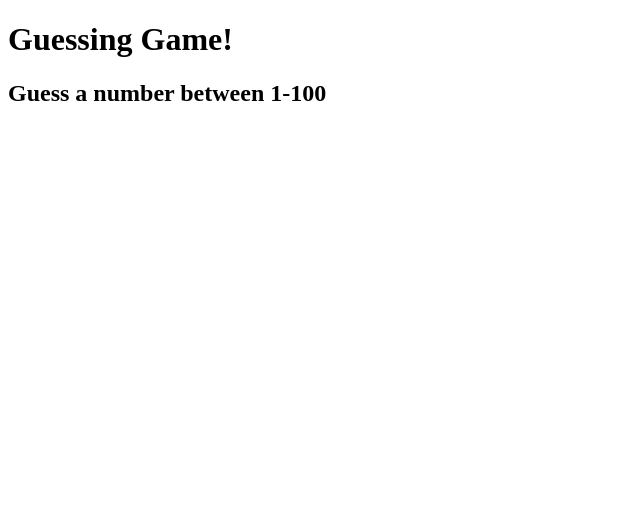
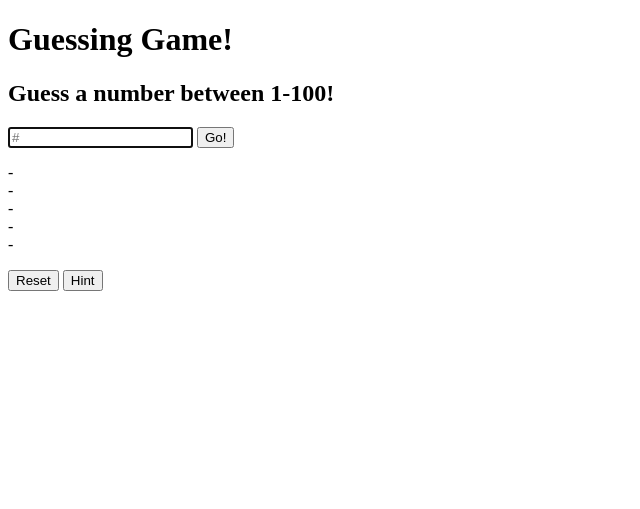
Before and after one commit to mnoesen/GuessingGame, a plain HTML site: page index.html in a window 1280 px wide. Shown: the top 509 px of the page, without its empty margins (0-640 px from the left). Drawn offline with Linux system fonts and the light colour scheme.

Commit message:
Add HTML.

```diff
--- a/index.html
+++ b/index.html
@@ -33,20 +33,28 @@
 
         <div id='headers'>
           <h1>Guessing Game!</h1>
-          <h2> Guess a number between 1-100</h2>
+          <h2> Guess a number between 1-100!</h2>
         </div>
 
         <div id='main'>
           <div id='input-parent'>
-            <!-- Player's guess input, and submit button -->
+            <input placeholder="#" maxlength='3' autofocus=autofocus></input>
+            <button>Go!</button>
           </div>
 
           <div id='guesses'>
-            <!-- unordered list of guesses -->
+            <ul>
+              <li>-</li>
+              <li>-</li>
+              <li>-</li>
+              <li>-</li>
+              <li>-</li>
+            </ul>
           </div>
 
           <div id="menu-btns">
-            <!-- reset and hint buttons -->
+            <button>Reset</button>
+            <button>Hint</button>
           </div>
         </div>
       </div>
```
